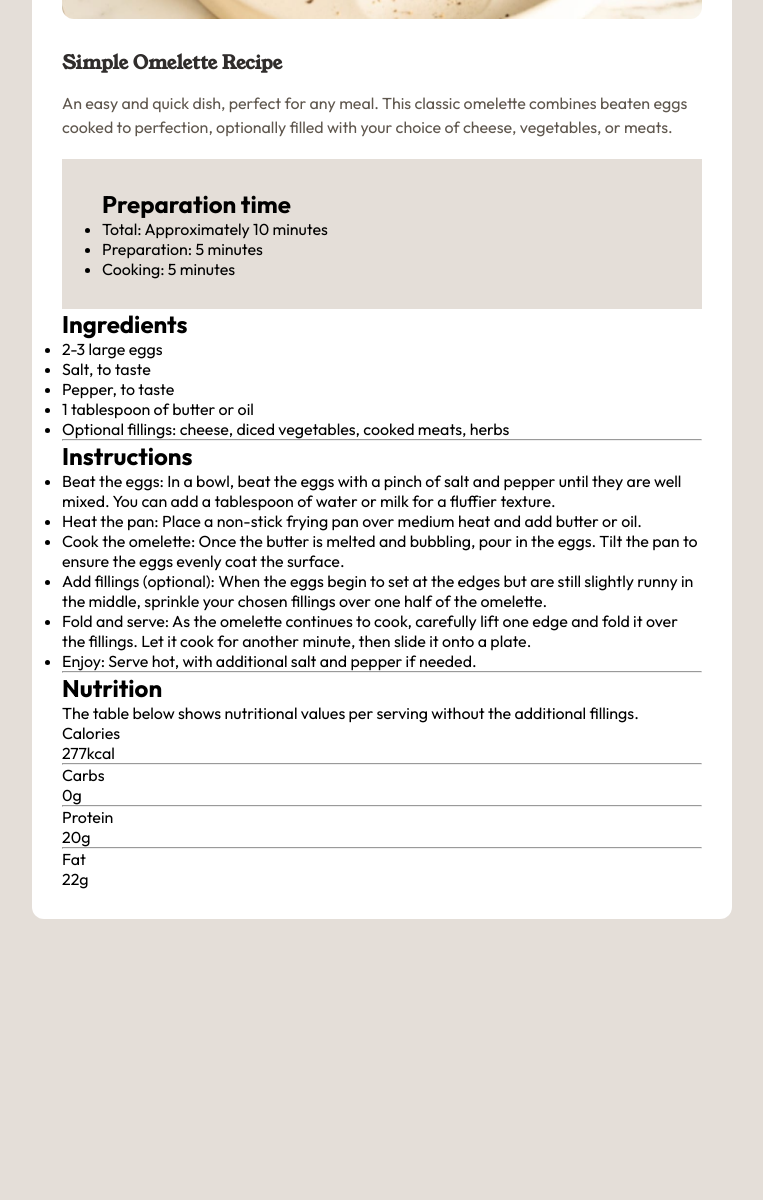
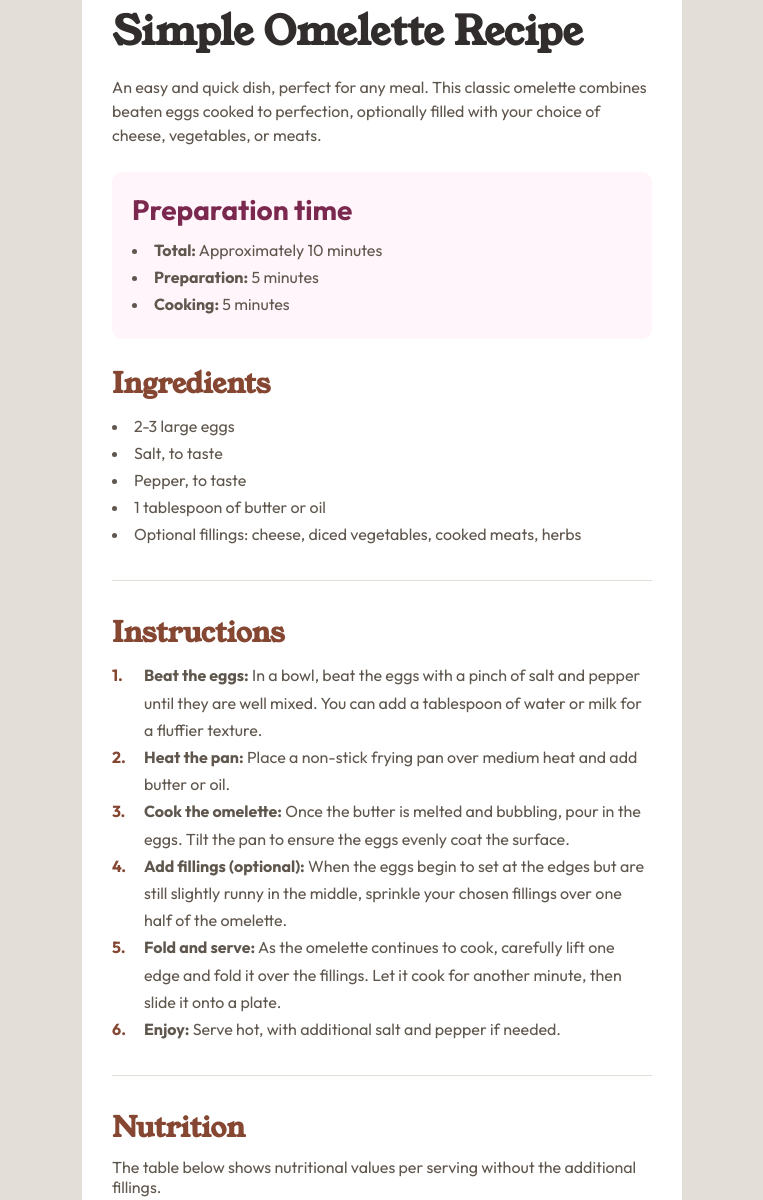
Before and after one commit to mkcode-full/Recipe-page-main, a plain HTML site: page index.html in a window 1280 px wide. Shown: the part 404-1604 px from the top of the page, without its empty margins (258-1021 px from the left). Before the commit the page ends 1423 px from the top, so only its background shows below. Drawn offline with Linux system fonts and the light colour scheme.

Commit message:
Add files via upload

```diff
--- a/index.html
+++ b/index.html
@@ -10,29 +10,31 @@
 
 <body>
     <main class="container">
-        <section class="card-wrapper">
+        <div class="card-wrapper">
             <article class="card">
                 <div class="card-image">
                     <img src="assets/images/image-omelette.jpeg" alt="omelette-food" class="card-img">
                 </div>
 
-                <div class="card-content">
+                <div class="card-body">
+                    <header class="card-content">
                         <h1 class="card-title">Simple Omelette Recipe</h1>
-                    <p class="card-text">An easy and quick dish, perfect for any meal. This classic omelette combines
+                        <p class="card-text">An easy and quick dish, perfect for any meal. This classic omelette
+                            combines
                             beaten eggs cooked
                             to perfection, optionally filled with your choice of cheese, vegetables, or meats.</p>
-                </div>
+                    </header>
 
-                <div class="card-preparation">
+                    <section class="card-preparation">
                         <h2 class="preparation-title">Preparation time</h2>
                         <ul>
-                        <li>Total: Approximately 10 minutes</li>
-                        <li>Preparation: 5 minutes</li>
-                        <li>Cooking: 5 minutes</li>
+                            <li><strong>Total:</strong> Approximately 10 minutes</li>
+                            <li><strong>Preparation:</strong> 5 minutes</li>
+                            <li><strong>Cooking:</strong> 5 minutes</li>
                         </ul>
-                </div>
+                    </section>
 
-                <div class="card-ingredients">
+                    <section class="card-ingredients">
                         <h2 class="ingredients-title">Ingredients</h2>
                         <ul>
                             <li>2-3 large eggs</li>
@@ -41,58 +43,68 @@
                             <li>1 tablespoon of butter or oil</li>
                             <li> Optional fillings: cheese, diced vegetables, cooked meats, herbs</li>
                         </ul>
-                </div>
-                <hr>
-                <div class="card-instructions">
+                    </section>
+                    <hr class="section-divider">
+
+                    <section class="card-instructions">
                         <h2 class="instructions-title">Instructions</h2>
-                    <ul>
-                        <li>Beat the eggs: In a bowl, beat the eggs with a pinch of salt and pepper until they are well
+                        <ol>
+                            <li><strong>Beat the eggs:</strong> In a bowl, beat the eggs with a pinch of salt and pepper
+                                until they are well
                                 mixed.
                                 You can add a tablespoon of water or milk for a fluffier texture.</li>
-                        <li>Heat the pan: Place a non-stick frying pan over medium heat and add butter or oil.</li>
-                        <li>Cook the omelette: Once the butter is melted and bubbling, pour in the eggs. Tilt the pan to
+                            <li><strong>Heat the pan:</strong> Place a non-stick frying pan over medium heat and add
+                                butter
+                                or oil.</li>
+                            <li><strong>Cook the omelette:</strong> Once the butter is melted and bubbling, pour in the
+                                eggs. Tilt the pan to
                                 ensure
                                 the eggs evenly coat the surface.</li>
-                        <li>Add fillings (optional): When the eggs begin to set at the edges but are still slightly
+                            <li><strong>Add fillings (optional):</strong> When the eggs begin to set at the edges but
+                                are
+                                still slightly
                                 runny in the
                                 middle, sprinkle your chosen fillings over one half of the omelette.</li>
-                        <li> Fold and serve: As the omelette continues to cook, carefully lift one edge and fold it over
+                            <li><strong>Fold and serve:</strong> As the omelette continues to cook, carefully lift one
+                                edge
+                                and fold it over
                                 the
                                 fillings. Let it cook for another minute, then slide it onto a plate.</li>
-                        <li>Enjoy: Serve hot, with additional salt and pepper if needed.</li>
-                    </ul>
-                </div>
-                <hr>
+                            <li><strong>Enjoy:</strong> Serve hot, with additional salt and pepper if needed.</li>
+                        </ol>
+                    </section>
+                    <hr class="section-divider">
 
-                <div class="card-nutrition">
+                    <section class="card-nutrition">
                         <h2 class="nutrition-title">Nutrition</h2>
                         <p class="nutrition-text">The table below shows nutritional values per serving without the
                             additional fillings.</p>
-                </div>
+                    </section>
 
                     <div class="nutrition-wrapper">
                         <div class="item">
                             <p>Calories</p>
                             <span>277kcal</span>
                         </div>
-                    <hr>
+                        <hr class="nutrition-divider">
                         <div class="item">
                             <p>Carbs</p>
                             <span>0g</span>
                         </div>
-                    <hr>
+                        <hr class="nutrition-divider">
                         <div class="item">
                             <p>Protein</p>
                             <span>20g</span>
                         </div>
-                    <hr>
+                        <hr class="nutrition-divider">
                         <div class="item">
                             <p>Fat</p>
                             <span>22g</span>
                         </div>
                     </div>
+                </div>
             </article>
-        </section>
+        </div>
     </main>
 
 </body>
--- a/styles.css
+++ b/styles.css
@@ -32,10 +32,11 @@ body {
     background-color: var(--stone-150);
     font-size: var(--font-body-size);
     font-family: var(--font-body);
+    color: var(--stone-600);
 }
 
 .container {
-    max-width: 1000px;
+    max-width: 800px;
     width: 100%;
     margin: 0 auto;
     padding: 40px;
@@ -58,6 +59,7 @@ body {
     padding: 30px;
     border-radius: 12px;
 }
+
 .card-image {
     width: 100%;
     overflow: hidden;
@@ -71,6 +73,7 @@ body {
 }
 
 .card-title {
+    font-size: 40px;
     color: var(--stone-900);
     font-family: var(--font-heading);
     margin-top: 30px;
@@ -78,16 +81,161 @@ body {
 
 .card-text {
     font-size: 16px;
-    color: var(--stone-600);
     margin-top: 15px;
     line-height: 1.5;
 }
 
 
-.card-preparation{
-    display: flex;
-    flex-direction: column;
-    padding: 30px 40px;
-    background-color: var(--stone-150);
-    margin-top: 20px;
+.card-preparation {
+    padding: 20px;
+    background-color: var(--rose-50);
+    margin-top: 25px;
+    border-radius: 10px;
 }
+
+.preparation-title {
+    font-size: 28px;
+    color: var(--rose-800);
+    margin-bottom: 10px;
+}
+
+li {
+    line-height: 1.7;
+}
+
+ul {
+    list-style-position: inside;
+}
+
+ol {
+    list-style: none;
+    counter-reset: step;
+}
+
+ol li {
+    counter-increment: step;
+    padding-left: 32px;
+    position: relative;
+}
+
+ol li::before {
+    content: counter(step) ".";
+    position: absolute;
+    left: 0;
+    font-weight: bold;
+    color: var(--brown-800);
+}
+
+
+
+.card-ingredients {
+    margin-top: 25px;
+}
+
+
+.ingredients-title {
+    font-size: 28px;
+    color: var(--brown-800);
+    font-family: var(--font-heading);
+    margin-bottom: 10px;
+}
+
+.section-divider {
+    border: none;
+    border-top: 1px solid var(--stone-150);
+    margin: 32px 0;
+}
+
+.instructions-title {
+    font-size: 28px;
+    color: var(--brown-800);
+    font-family: var(--font-heading);
+    margin-bottom: 10px;
+}
+
+.nutrition-title {
+    font-size: 28px;
+    color: var(--brown-800);
+    font-family: var(--font-heading);
+    margin-bottom: 10px;
+}
+
+.nutrition-wrapper {
+    margin-top: 10px;
+}
+
+.item {
+    display: grid;
+    grid-template-columns: 1fr 1fr;
+    align-items: center;
+    padding: 10px 30px;
+}
+
+.item span {
+    color: var(--brown-800);
+    font-weight: var(--font-weight-bold);
+}
+
+.nutrition-divider {
+    border: none;
+    border-top: 1px solid var(--stone-150);
+}
+
+@media (max-width: 768px) {
+
+    .container {
+        padding: 0;
+    }
+
+    .card-wrapper {
+        padding: 0px;
+    }
+
+    .card {
+        max-width: 100%;
+        padding: 0;
+        border-radius: 0;
+    }
+
+
+    .card-img {
+        border-radius: 0;
+    }
+
+    .card-body {
+        padding: 20px 30px;
+    }
+
+    .card-title {
+        font-size: 32px;
+        margin-top: 10px;
+    }
+
+    .preparation-title,
+    .ingredients-title,
+    .instructions-title,
+    .nutrition-title {
+        font-size: 24px;
+    }
+
+    ol li,
+    ul li {
+        margin-bottom: 10px;
+    }
+
+
+
+
+    .card-preparation {
+        padding: 30px;
+        margin-top: 30px;
+    }
+
+
+
+    li {
+        line-height: 1.5;
+    }
+
+
+}
```
Lines whose indentation alone changed are shown as unchanged.
